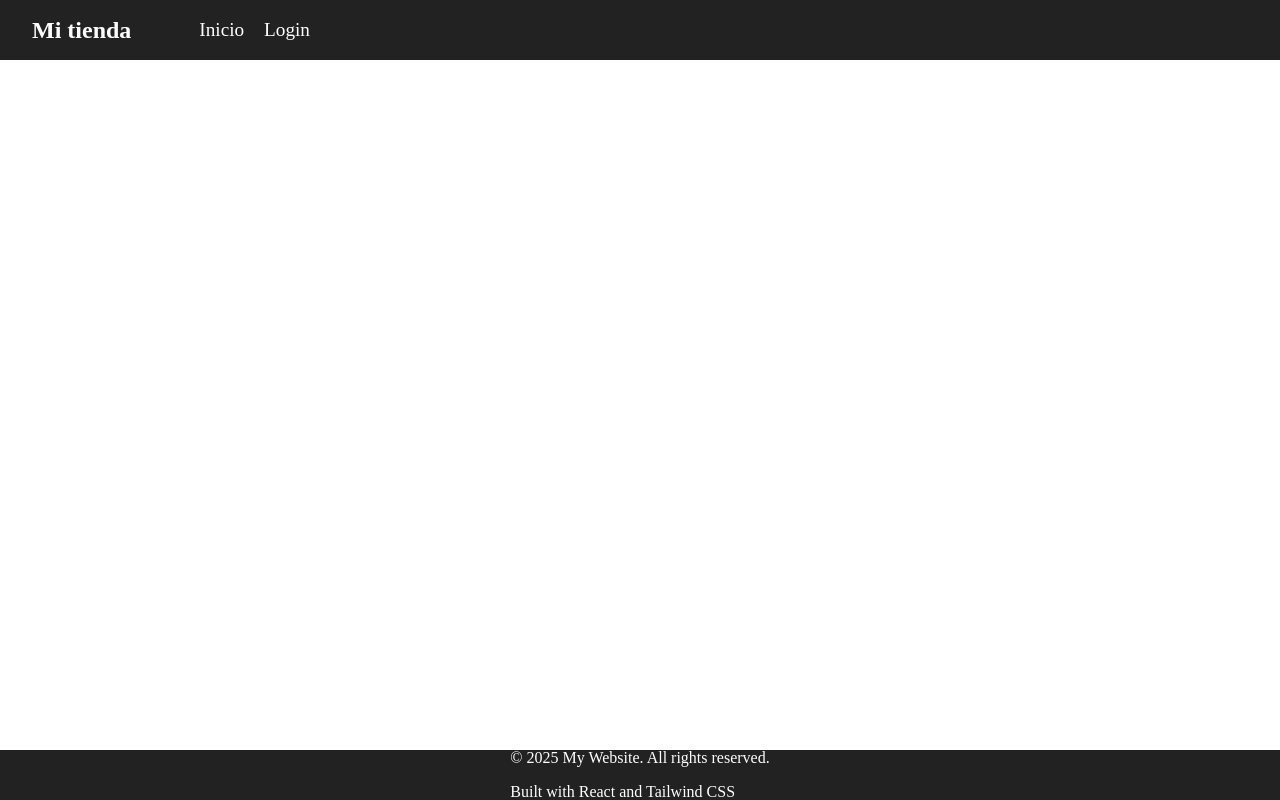
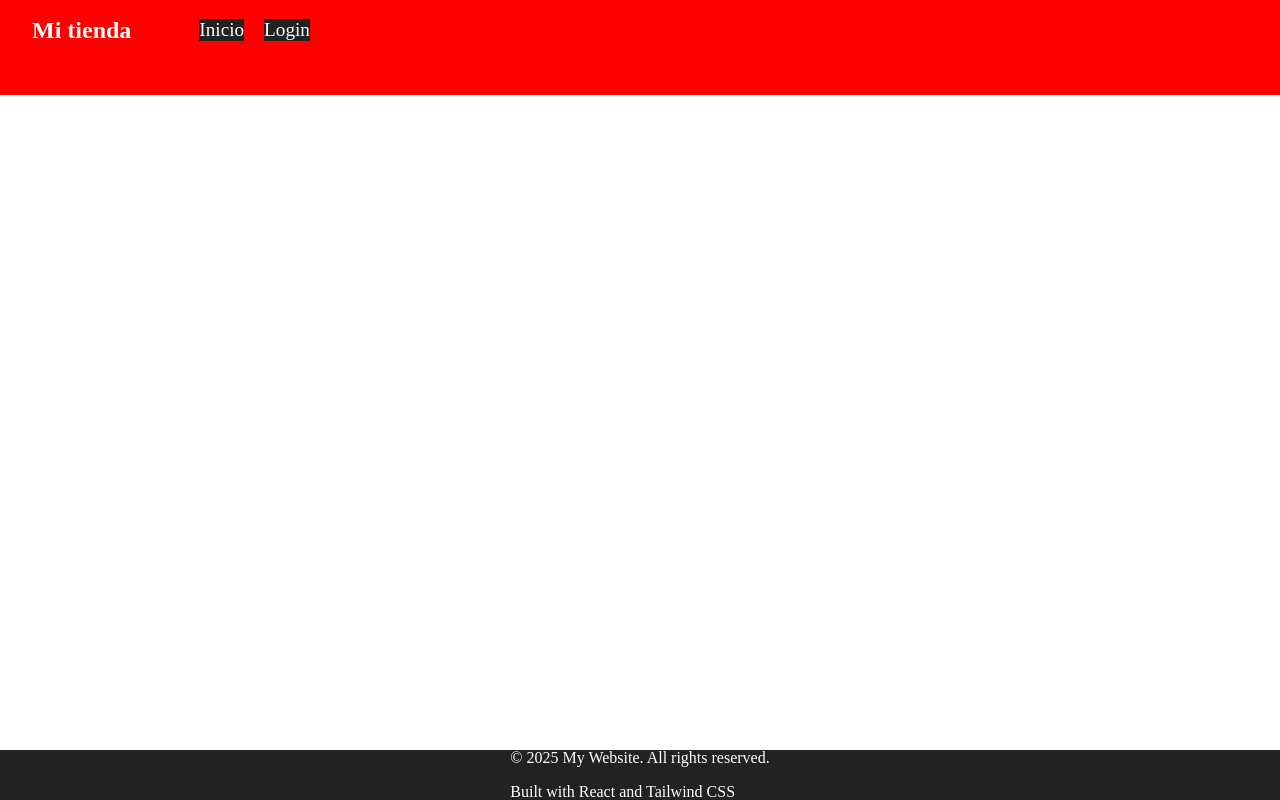
Before and after one commit to NahuFed/CRUD-COM-12, a React (Vite) app: page / in a window 1280 px wide. Built offline with nearby package versions, Linux system fonts and the light colour scheme; no server answers.

Commit message:
se cambio el color del nav

```diff
--- a/src/App.css
+++ b/src/App.css
@@ -73,3 +73,7 @@ footer {
   justify-content: center;
   z-index: 1000;
 }
+
+nav{
+  background-color: #f00;
+}
```
